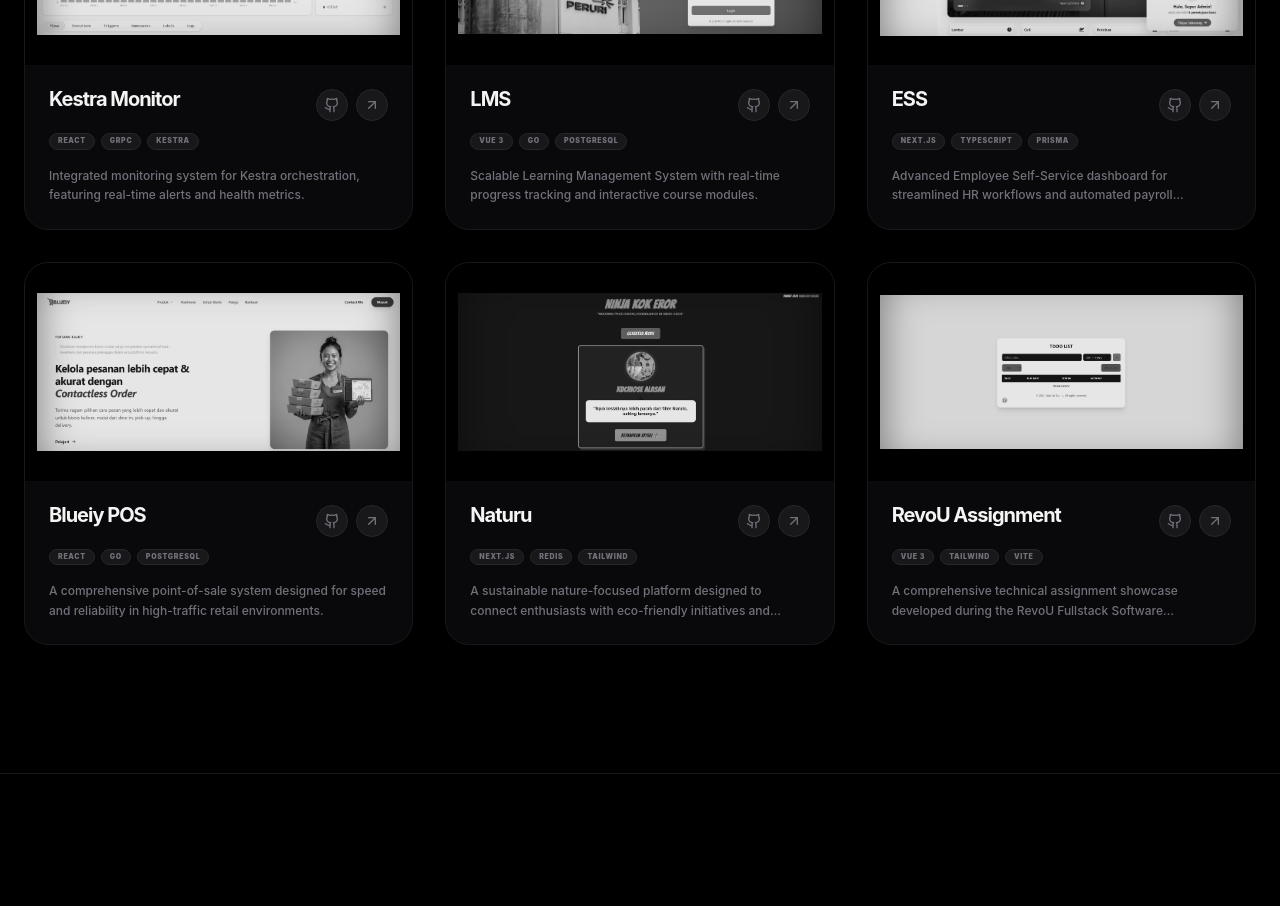
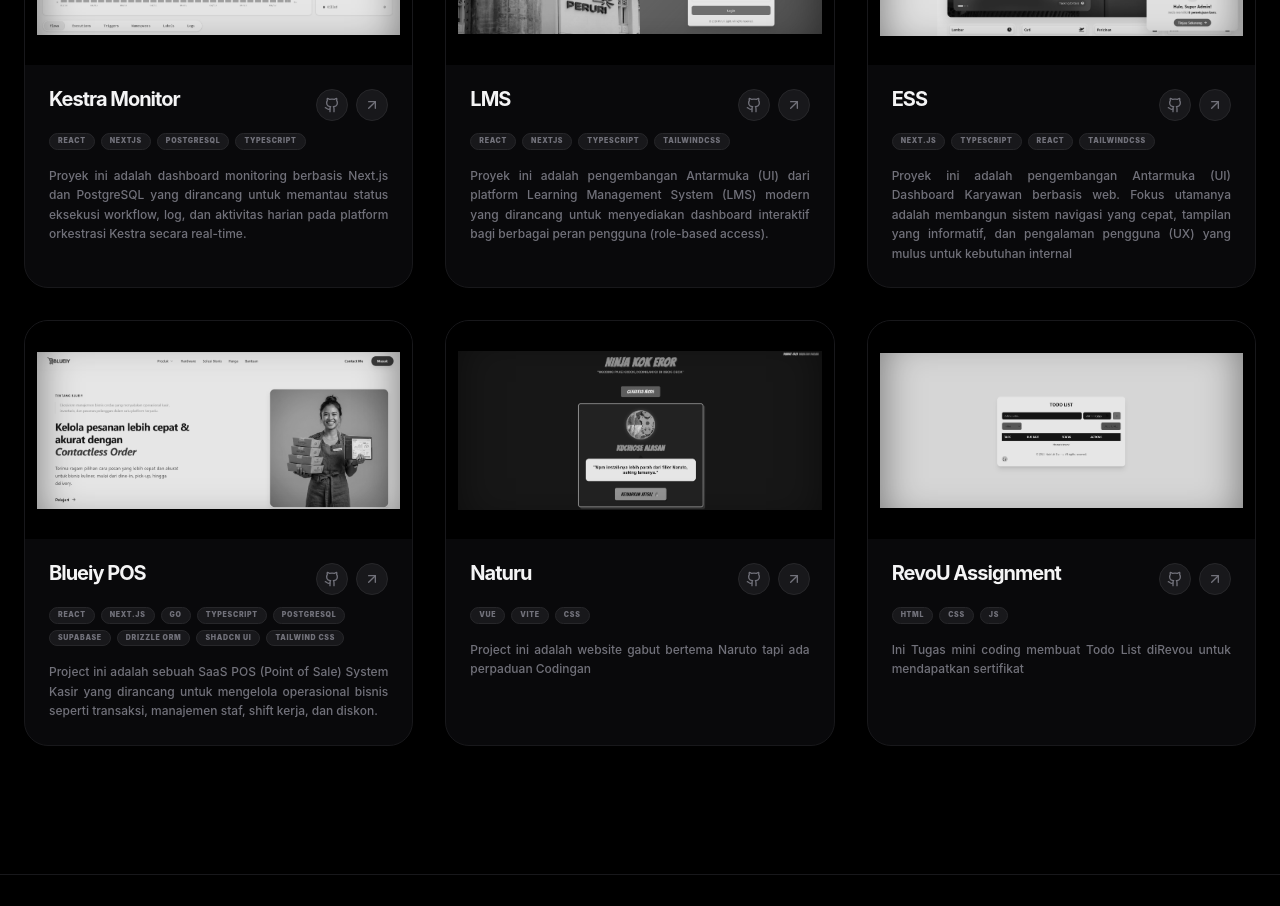
Before and after one commit to hblhdrm29/PORTO1, a React (Vite) app: page / in a window 1280 px wide. Shown: the part 2040-2946 px from the top of the page. Built offline with nearby package versions, Linux system fonts and the light colour scheme.

Commit message:
fix: componnets

```diff
--- a/src/App.jsx
+++ b/src/App.jsx
@@ -22,6 +22,7 @@ import essImg from './assets/ESS DASHBOARD.png';
 import naturuImg from './assets/NATURU.png';
 import revouImg from './assets/REVOU.png';
 import whoareuImg from './assets/whoareu.jpeg';
+import resumeFile from './assets/CV ATS NEW.pdf';
 
 // Only register ScrollTrigger, useGSAP is a hook
 gsap.registerPlugin(ScrollTrigger);
@@ -107,8 +108,8 @@ const Hero = () => {
         </h1>
         <div className="hero-text mt-4 flex flex-col items-center gap-8">
           <a
-            href="/resume.pdf"
-            download
+            href={resumeFile}
+            download="Resume_Habillah_Darma.pdf"
             className="group flex items-center gap-3 px-6 py-3 border border-zinc-900 rounded-full text-[10px] uppercase tracking-[0.4em] font-bold text-zinc-500 hover:text-white hover:border-zinc-700 transition-all duration-500"
           >
             <Download size={14} className="group-hover:animate-bounce" />
@@ -204,7 +205,7 @@ const ProjectCard = ({ title, description, stack, image, github, demo, isPrivate
           ))}
         </div>
 
-        <p className="text-zinc-500 leading-relaxed text-[10px] md:text-xs font-medium line-clamp-2">
+        <p className="text-zinc-500 leading-relaxed text-[10px] md:text-xs font-medium text-justify">
           {description}
         </p>
       </div>
@@ -226,8 +227,8 @@ const ProjectsGrid = () => {
         <ProjectCard
           title="Kestra Monitor"
           image={kestraImg}
-          description="Integrated monitoring system for Kestra orchestration, featuring real-time alerts and health metrics."
-          stack={["React", "gRPC", "Kestra"]}
+          description="Proyek ini adalah dashboard monitoring berbasis Next.js dan PostgreSQL yang dirancang untuk memantau status eksekusi workflow, log, dan aktivitas harian pada platform orkestrasi Kestra secara real-time."
+          stack={["React", "Nextjs", "PostgreSQL", "Typescript"]}
           github="https://github.com/hblhdrm29/kestra-monitor"
           demo="#"
           isPrivate={true}
@@ -235,40 +236,40 @@ const ProjectsGrid = () => {
         <ProjectCard
           title="LMS"
           image={lmsImg}
-          description="Scalable Learning Management System with real-time progress tracking and interactive course modules."
-          stack={["Vue 3", "Go", "PostgreSQL"]}
+          description="Proyek ini adalah pengembangan Antarmuka (UI) dari platform Learning Management System (LMS) modern yang dirancang untuk menyediakan dashboard interaktif bagi berbagai peran pengguna (role-based access)."
+          stack={["React", "Nextjs", "Typescript", "TailwindCSS"]}
           github="https://github.com/hblhdrm29/Clone_LMS"
           demo="https://frontend-lms-hblhdrm29.vercel.app/"
         />
         <ProjectCard
           title="ESS"
           image={essImg}
-          description="Advanced Employee Self-Service dashboard for streamlined HR workflows and automated payroll processing."
-          stack={["Next.js", "TypeScript", "Prisma"]}
+          description="Proyek ini adalah pengembangan Antarmuka (UI) Dashboard Karyawan berbasis web. Fokus utamanya adalah membangun sistem navigasi yang cepat, tampilan yang informatif, dan pengalaman pengguna (UX) yang mulus untuk kebutuhan internal"
+          stack={["Next.js", "TypeScript", "React", "TailwindCSS"]}
           github="https://github.com/hblhdrm29/Website-Latihan"
           demo="https://frontend-ess-hblhdrm29.vercel.app/"
         />
         <ProjectCard
           title="Blueiy POS"
           image={blueiyImg}
-          description="A comprehensive point-of-sale system designed for speed and reliability in high-traffic retail environments."
-          stack={["React", "Go", "PostgreSQL"]}
+          description="Project ini adalah sebuah SaaS POS (Point of Sale) System Kasir yang dirancang untuk mengelola operasional bisnis seperti transaksi, manajemen staf, shift kerja, dan diskon."
+          stack={["React","Next.js", "Go", "Typescript","PostgreSQL" , "Supabase" , "Drizzle ORM" , "Shadcn UI" , "Tailwind CSS"]}
           github="https://github.com/hblhdrm29/Saas-POS"
           demo="https://saas-pos-blueiy-hblhdrm29.vercel.app/"
         />
         <ProjectCard
           title="Naturu"
           image={naturuImg}
-          description="A sustainable nature-focused platform designed to connect enthusiasts with eco-friendly initiatives and resources."
-          stack={["Next.js", "Redis", "Tailwind"]}
+          description="Project ini adalah website gabut bertema Naruto tapi ada perpaduan Codingan"
+          stack={["Vue" , "Vite" , "CSS" , ]}
           github="https://github.com/hblhdrm29/NATURU"
           demo="https://naturu-hblhdrm29.vercel.app/"
         />
         <ProjectCard
           title="RevoU Assignment"
           image={revouImg}
-          description="A comprehensive technical assignment showcase developed during the RevoU Fullstack Software Engineering program."
-          stack={["Vue 3", "Tailwind", "Vite"]}
+          description="Ini Tugas mini coding membuat Todo List diRevou untuk mendapatkan sertifikat"
+          stack={["HTML", "CSS", "JS"]}
           github="https://github.com/hblhdrm29/Mini-Coding-by-Revou"
           demo="https://mini-coding-by-revou-hblhdrm29.vercel.app/"
         />
--- a/src/components/Navbar.jsx
+++ b/src/components/Navbar.jsx
@@ -1,5 +1,6 @@
 import React, { useState, useEffect } from 'react';
 import { Menu, X } from 'lucide-react';
+/* eslint-disable no-unused-vars */
 import { motion, AnimatePresence } from 'framer-motion';
 
 const Navbar = () => {
--- a/src/components/Projects.jsx
+++ b/src/components/Projects.jsx
@@ -1,4 +1,5 @@
 import React from 'react';
+/* eslint-disable no-unused-vars */
 import { motion } from 'framer-motion';
 import { ExternalLink, Github } from 'lucide-react';
 
```
Also changed, not shown: 1 other file (tests, documents, lock files or other folders).
